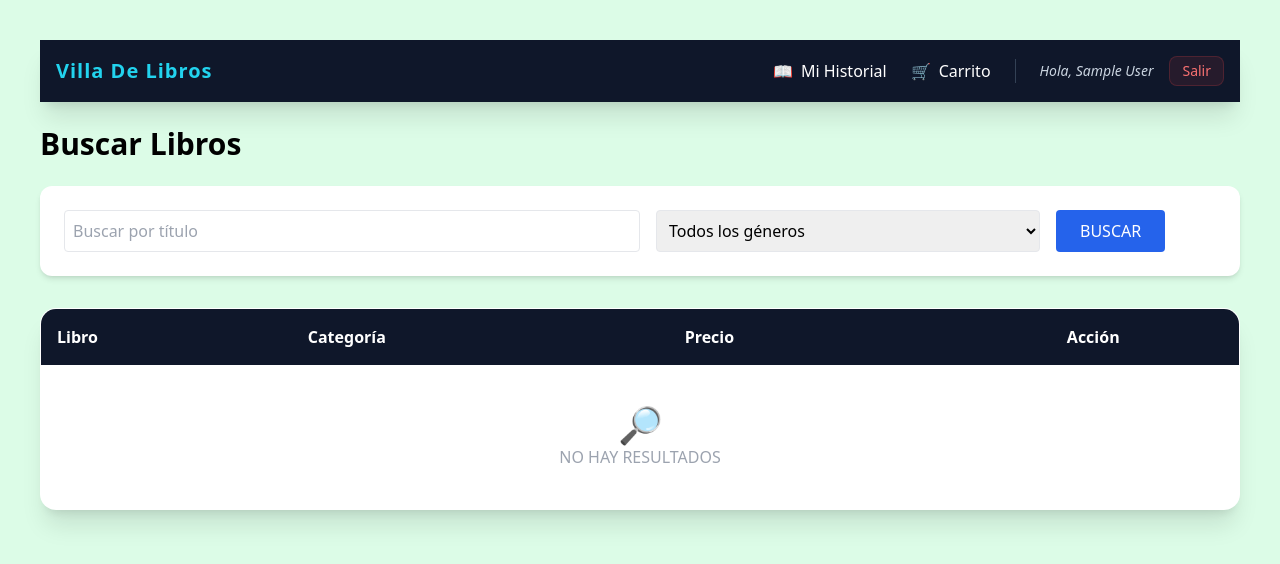
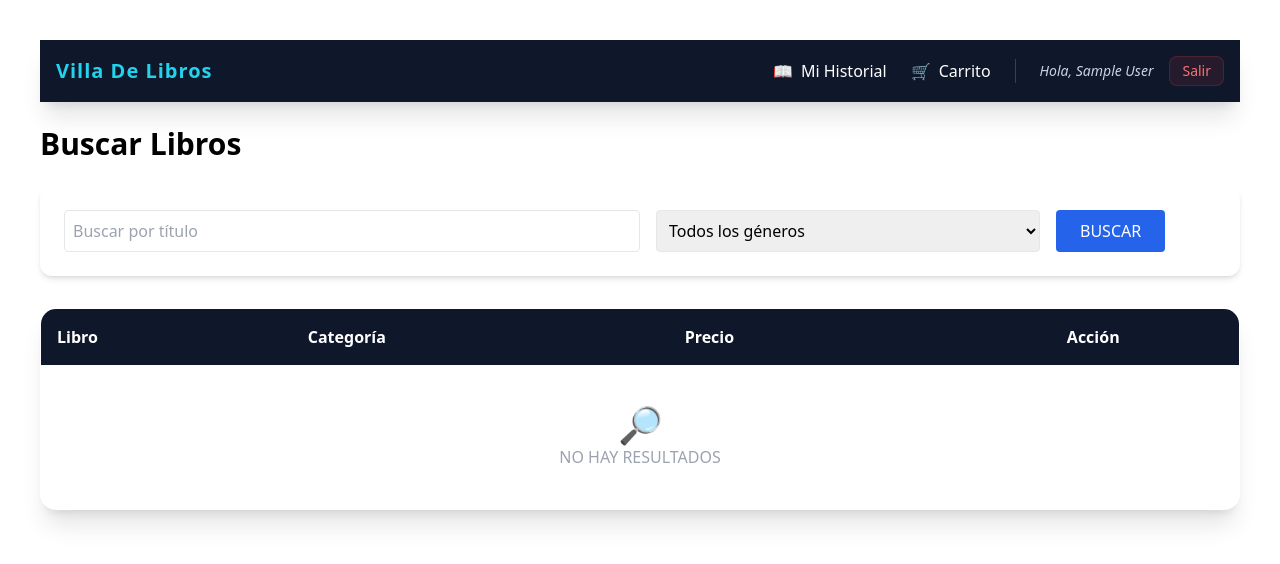
Before and after one commit to ericklamorita/Proyecto-Semana-14, a PHP site: page /Buscador.php in a window 1280 px wide. Shown: the top 564 px of the page. Run offline with PHP 8.4, Linux system fonts and the light colour scheme; the visitor is signed in with stand-in values (Sample User, id 1); data comes from the database, SQL or seed files in the repository; data that the repository does not hold is empty; some libraries are stand-ins or nearby versions.

Commit message:
Buscador.php
cambio de color del fondo del buscador

```diff
--- a/Buscador.php
+++ b/Buscador.php
@@ -45,7 +45,7 @@ $libros = $stmt->fetchAll(PDO::FETCH_ASSOC);
         <script src="https://cdn.tailwindcss.com"></script>
     </head>
 
-    <body class="bg-green-100 p-10">
+    <body class="bg-white p-10">
         <nav class="bg-slate-900 p-4 text-white shadow-xl sticky top-0 z-50">
             <div class="container mx-auto flex justify-between items-center">
                 <h1 class="text-xl font-bold tracking-wider text-cyan-400">
```
